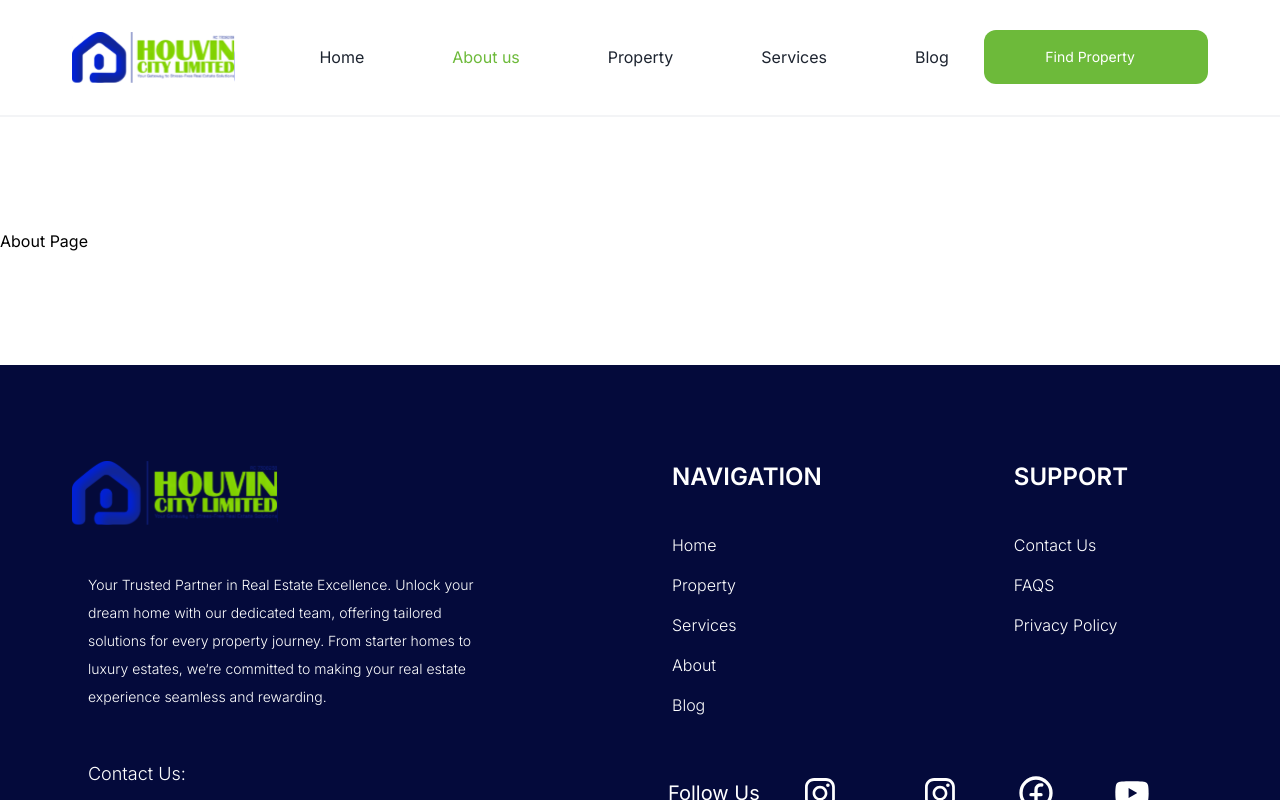
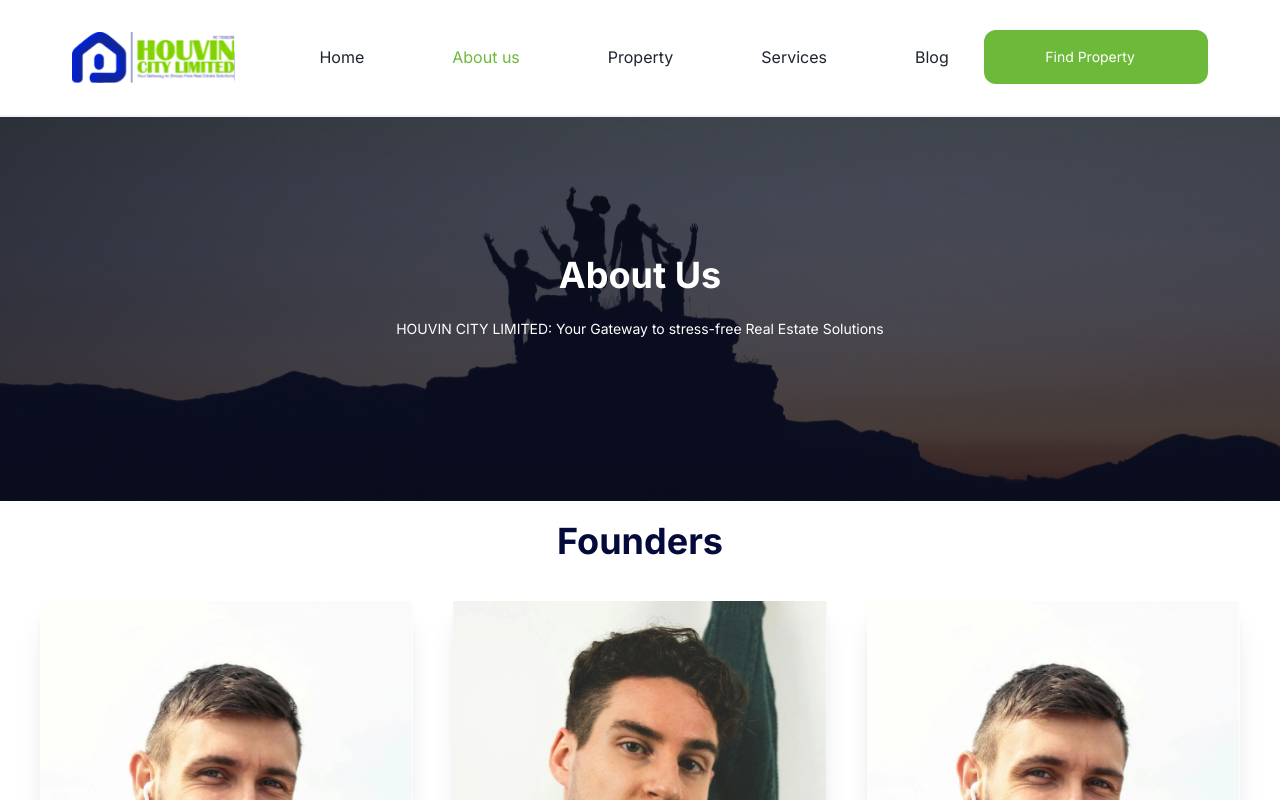
Before and after one commit to PrimeReservedDevelopers-root/houvincity-main, a Next.js app: page /about in a window 1280 px wide. Shown: the top 800 px of the page. Built offline with nearby package versions, Linux system fonts and the light colour scheme.

Commit message:
Adjust Service and About page

```diff
--- a/app/about/page.tsx
+++ b/app/about/page.tsx
@@ -1,10 +1,27 @@
-import React from 'react';
+import React from "react";
+import Founders from "../components/About/Founders";
 
 const AboutPage = () => {
   return (
-    <section className="relative w-full overflow-hidden bg-center bg-cover mt-20 md:mt-[7.3rem] py-20 md:py-28">
-      About Page
-    </section>
+    <main className="pt-[6.46rem] md:pt-[7.3rem] mb-10">
+      {/* Hero section */}
+      <div
+        className="relative flex h-96 items-center justify-center bg-cover bg-center px-4"
+        style={{
+          backgroundImage: "url('/images/about/Hero.svg')",
+        }}
+      >
+        <div className="absolute inset-0 flex flex-col items-center justify-center bg-black bg-opacity-50">
+          {/* Text Content */}
+          <h1 className="text-4xl font-bold text-white">About Us</h1>
+          <p className="text-sm my-6 px-8 text-center text-white md:max-w-2xl md:text-sm">
+          HOUVIN CITY LIMITED: Your Gateway to stress-free Real Estate Solutions
+          </p>
+        </div>
+      </div>
+
+      <Founders />
+    </main>
   );
 };
 
--- a/app/services/page.tsx
+++ b/app/services/page.tsx
@@ -1,10 +1,23 @@
-import React from 'react';
+import React from "react";
+import ContactUs from "../components/Contact/ContactUs";
+import Service from "../components/Services/Services";
+import CustomerTestimony from "../components/Services/CustomerTestimony";
 
 const ServicesPage = () => {
   return (
-    <section className="relative w-full overflow-hidden bg-center bg-cover mt-20 md:mt-[7.3rem] py-20 md:py-28">
-      Services Page
-    </section>
+    <main className="pt-[6.46rem] md:pt-[7.3rem]">
+      {/* Hero section */}
+      <div
+        className="relative flex h-96 items-center justify-center bg-cover bg-center px-4"
+        style={{
+          backgroundImage: "url('/images/services/Hero Section.svg')",
+        }}
+      ></div>
+
+      <Service />
+      <CustomerTestimony />
+      <ContactUs />
+    </main>
   );
 };
 
```
